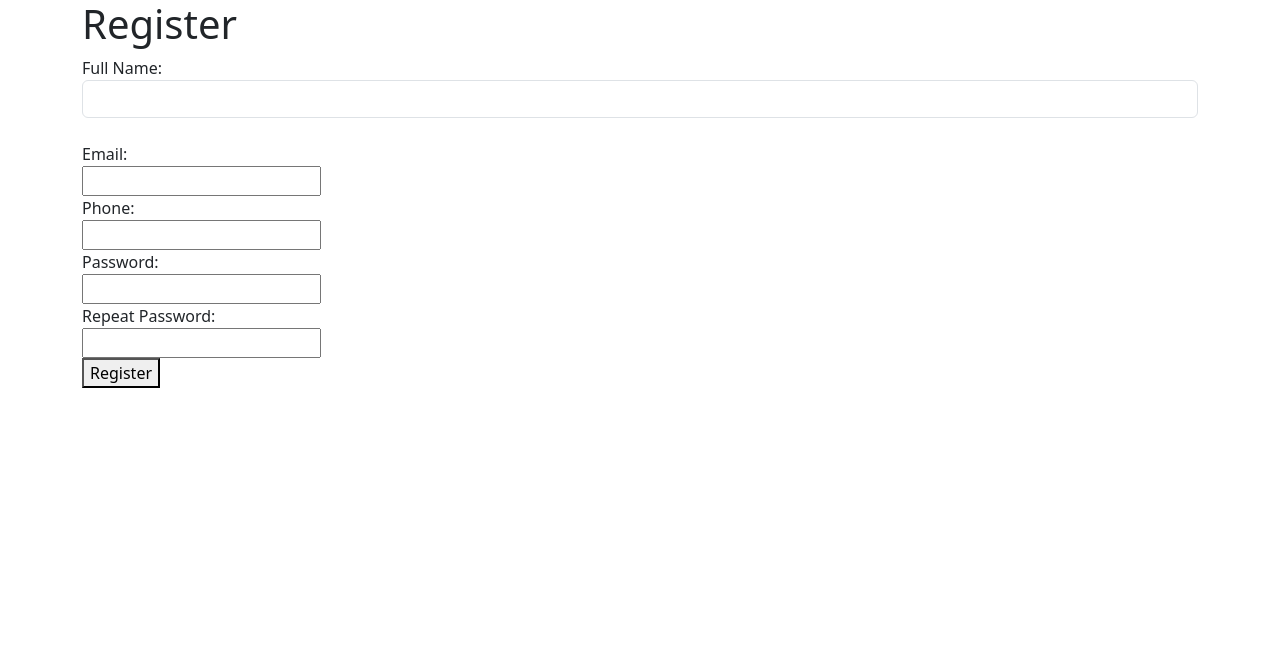
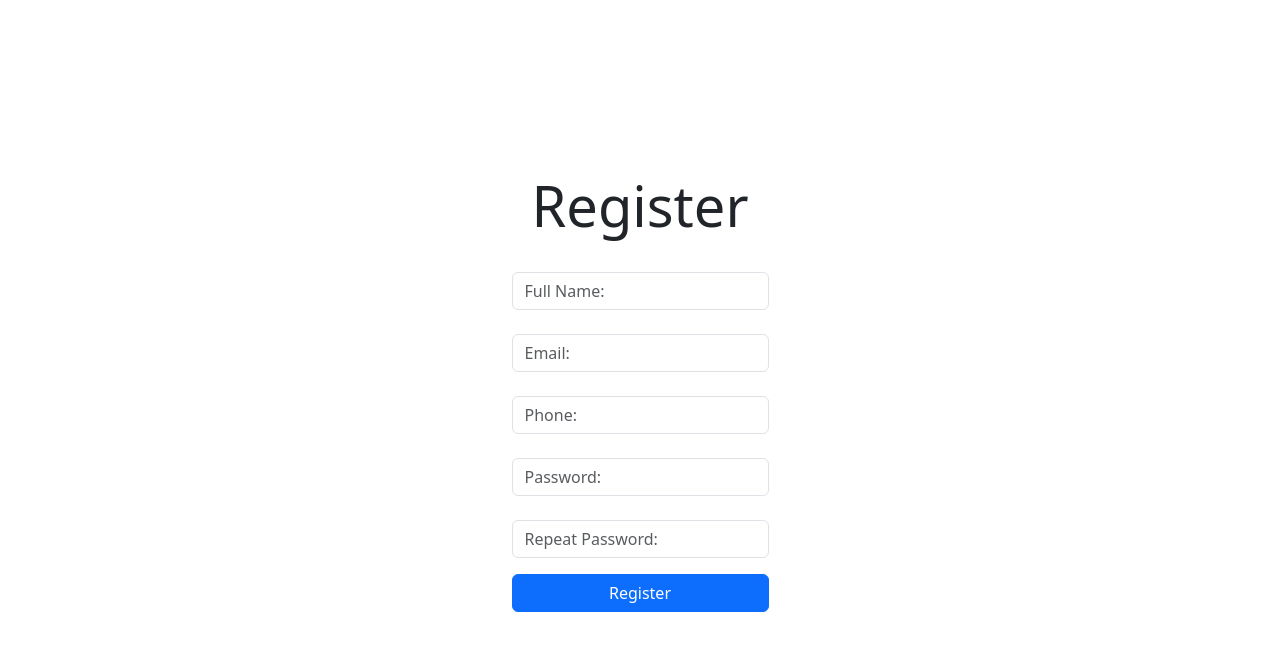
Before and after one commit to talyaron/pedago-3, a website built with Vite: page client/index.html in a window 1280 px wide. Built offline with nearby package versions, Linux system fonts and the light colour scheme.

Commit message:
register finished

```diff
--- a/client/src/view/register/Register.ts
+++ b/client/src/view/register/Register.ts
@@ -1,28 +1,26 @@
 export function renderRegister(): string {
     try {
         return `
-        <div>
         <div class="container">
-        <h1>Register</h1>
-        <form id="registerForm" class="mb-3">
-            <label for="fullName">Full Name:</label><br>
-            <input type="text"   class="form-control"  id="fullName" name="fullName" required><br>
+            <h1 class="display-4 text-center">Register</h1>
+            <form id="registerForm" class="mb-3">
+                <label for="fullName"></label>
+                <input type="text" class="form-control" id="fullName" name="fullName" required placeholder="Full Name:">
 
-            <label for="email">Email:</label><br>
-            <input type="email" id="email" name="email" required><br>
+                <label for="email"></label>
+                <input type="email" class="form-control" id="email" name="email" required placeholder="Email:">
 
-            <label for="phone">Phone:</label><br>
-            <input type="text" id="phone" name="phone" required><br>
+                <label for="phone"></label>
+                <input type="text" class="form-control" id="phone" name="phone" required placeholder="Phone:">
 
-            <label for="password">Password:</label><br>
-            <input type="password" id="password" name="password" required><br>
+                <label for="password"></label>
+                <input type="password" class="form-control" id="password" name="password" required placeholder="Password:">
 
-            <label for="repeatPassword">Repeat Password:</label><br>
-            <input type="password" id="repeatPassword" name="repeatPassword" required><br>
+                <label for="repeatPassword"></label>
+                <input type="password" class="form-control" id="repeatPassword" name="repeatPassword" required placeholder="Repeat Password:">
 
-            <button type="submit">Register</button>
-        </form>
-        </div>
+                <button class="btn btn-primary w-100 mt-3" type="submit">Register</button>
+            </form>
         </div>
     `;
     } catch (error) {
--- a/client/src/view/register/register.scss
+++ b/client/src/view/register/register.scss
@@ -1,2 +1,17 @@
 body {
-}
+    margin: 0;
+    height: 100vh;
+  }
+
+  .container {
+    display: flex;
+    flex-direction: column;
+    justify-content: center;
+    align-items: center;
+    height: 100vh;
+
+
+    .btn-primary {
+      margin-top: 2rem;
+    }
+  }
```
